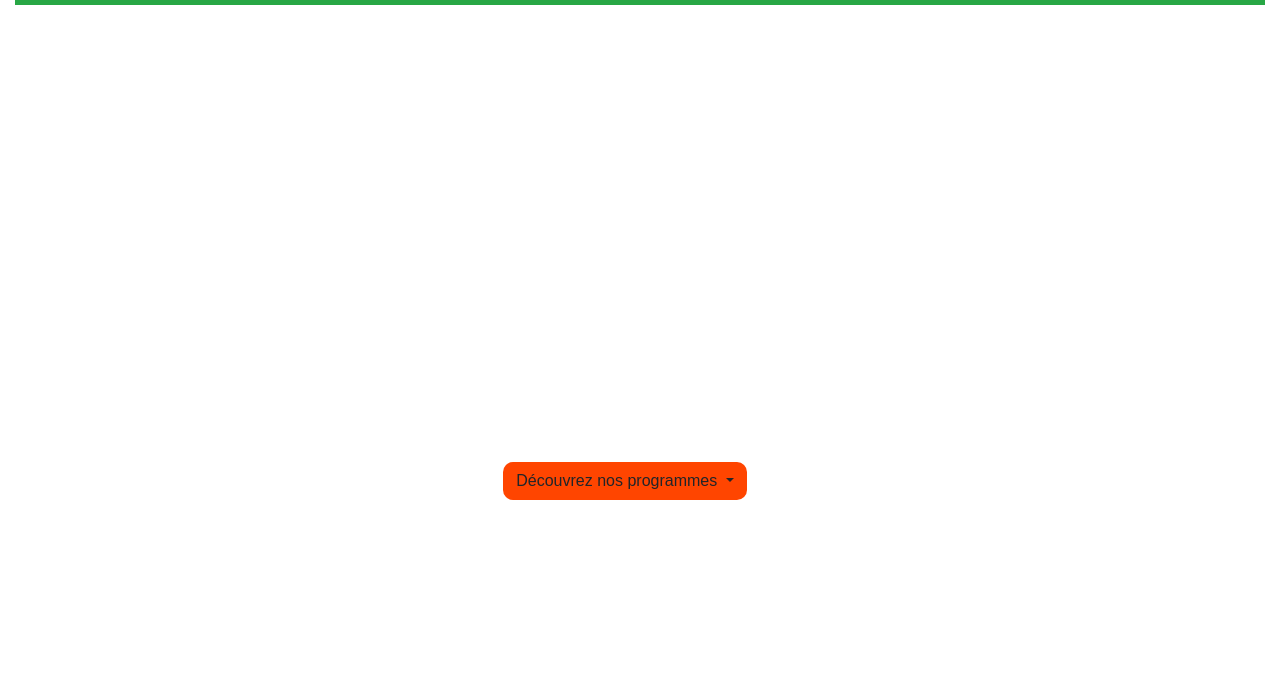
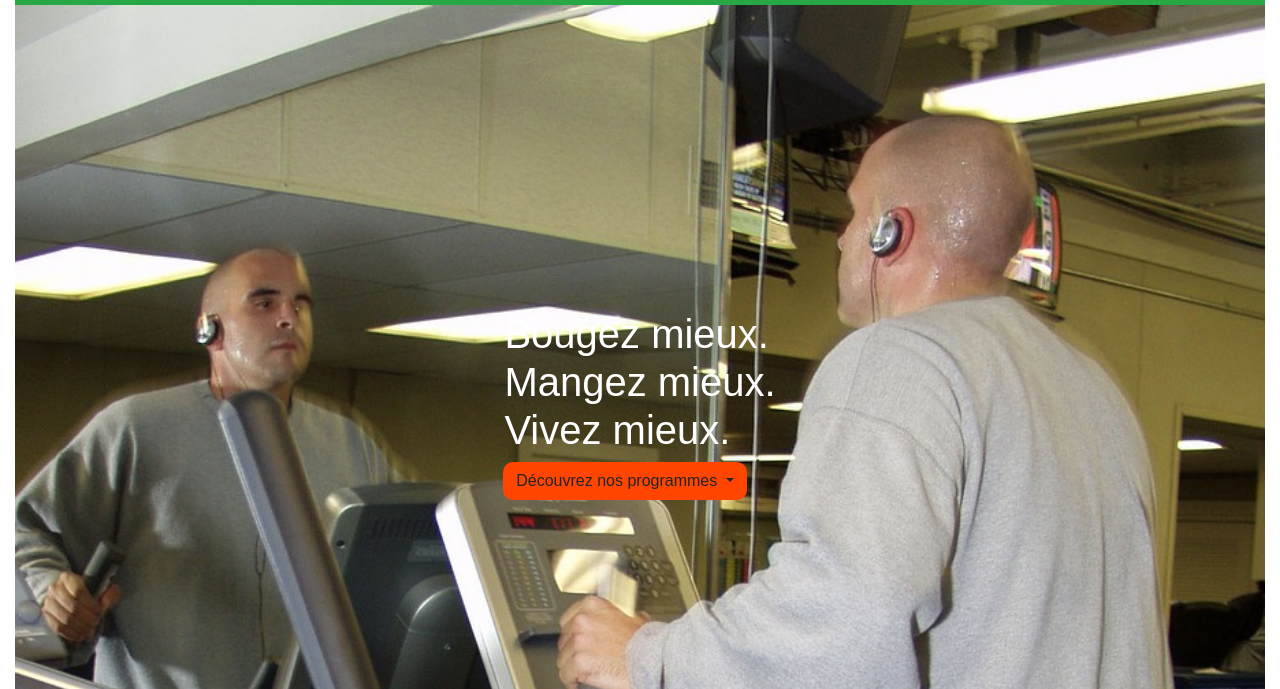
Before and after one commit to heroscredo/Heros-gym, a plain HTML site: page index.html in a window 1280 px wide. Shown: the part 111-800 px from the top of the page. Drawn offline with nearby package versions, Linux system fonts and the light colour scheme; a web font is replaced by a local one.

Commit message:
fix : ajout d'une image manquante

```diff
--- a/style.css
+++ b/style.css
@@ -3,7 +3,7 @@ body{
 }
 .femmepoids {
     display: flex;
-    background-image: url(../TP3_WEB/images/gym-3516208_1280.jpg); /* Remplacez par le lien de votre image */
+    background-image: url(./images/femmesoulevantpoids.jpg); /* Remplacez par le lien de votre image */
     height: 800px;
     color: white;
     width: 100%;
```
Also changed, not shown: index.html (+1 -1 lines).
